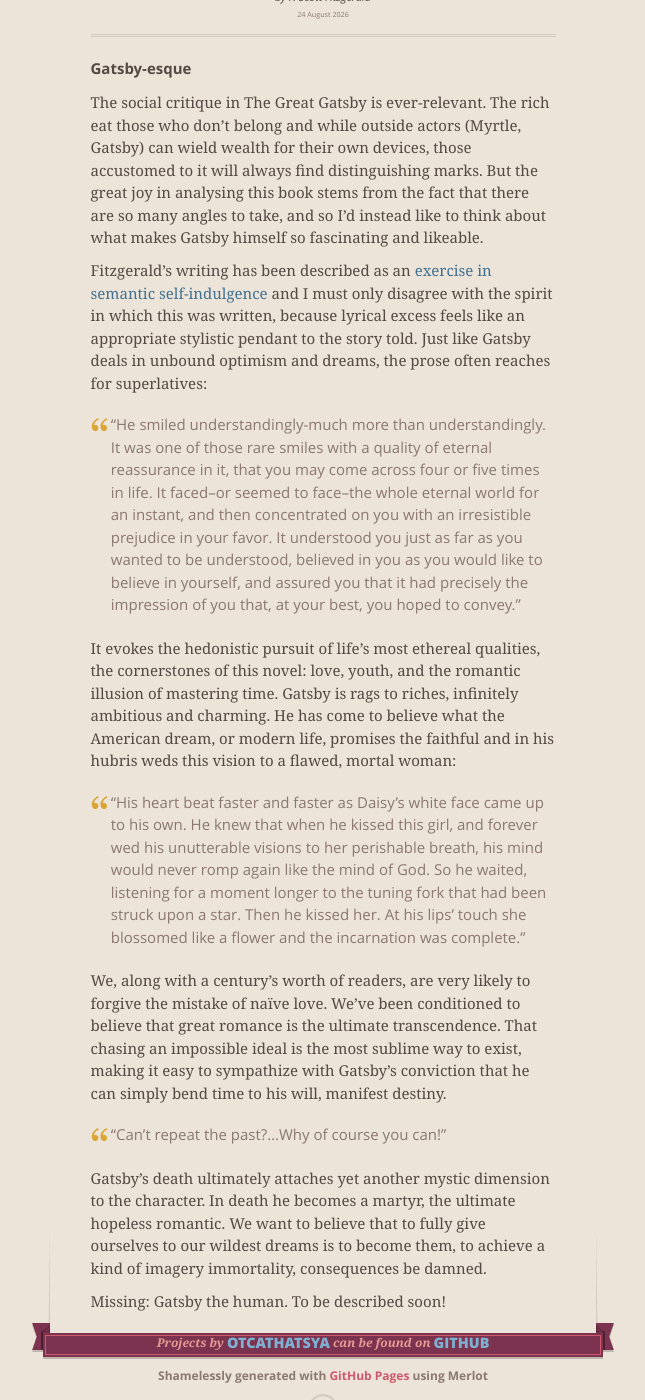
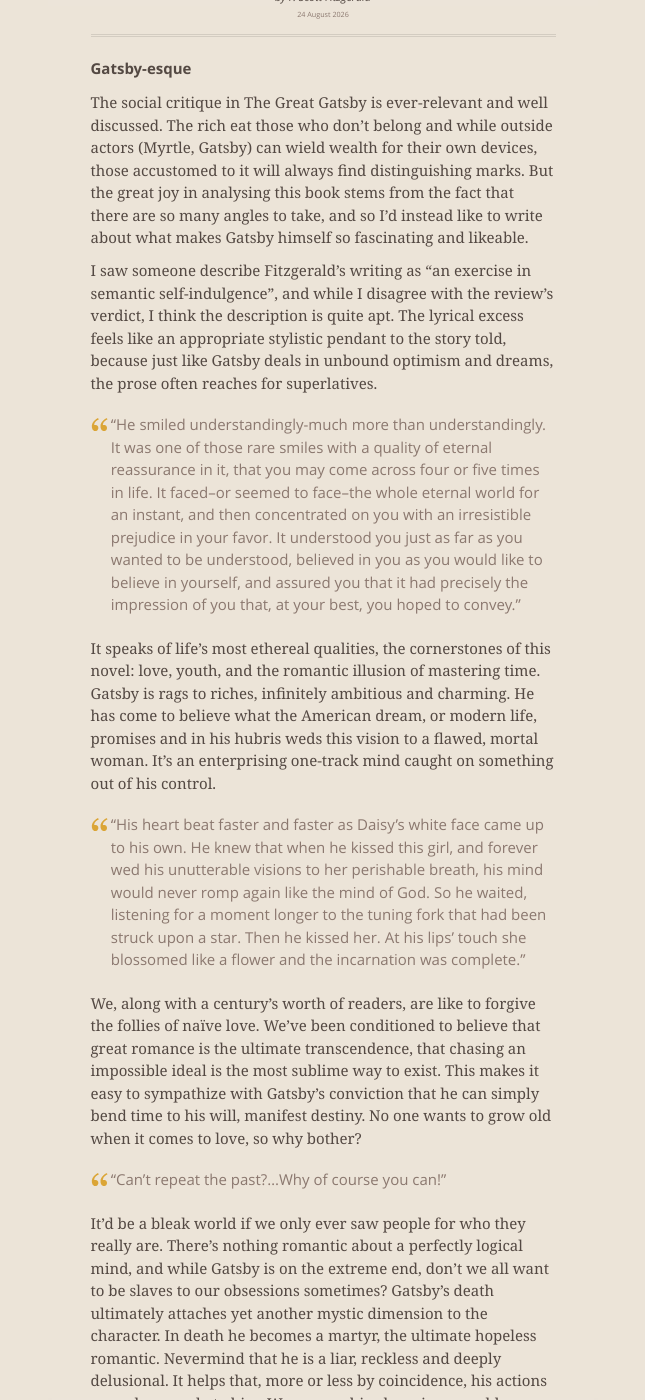
Before and after one commit to otcathatsya/otcathatsya.github.io, a Jekyll site: the page built from _reviews/2026-08-24-the-great-gatsby.md, in a window 1280 px wide and 1400 px high, scrolled down 327 px. Shown: the whole window, without its empty margins (317-962 px from the left). Built offline with Jekyll 4.4.1, drawn with Linux system fonts in a browser that asks for light colours; some of the changed text lies outside the part shown.

Commit message:
Make TGG review betterer

```diff
--- a/_reviews/2026-08-24-the-great-gatsby.md
+++ b/_reviews/2026-08-24-the-great-gatsby.md
@@ -8,21 +8,18 @@ description: "Why do we all love Gatsby?"
 
 # Gatsby-esque
 
-The social critique in The Great Gatsby is ever-relevant. The rich eat those who don't belong and while outside actors (Myrtle, Gatsby) can wield wealth for their own devices, those accustomed to it will always find distinguishing marks. But the great joy in analysing this book stems from the fact that there are so many angles to take, and so I'd instead like to think about what makes Gatsby himself so fascinating and likeable.
+The social critique in The Great Gatsby is ever-relevant and well discussed. The rich eat those who don’t belong and while outside actors (Myrtle, Gatsby) can wield wealth for their own devices, those accustomed to it will always find distinguishing marks. But the great joy in analysing this book stems from the fact that there are so many angles to take, and so I’d instead like to write about what makes Gatsby himself so fascinating and likeable.
 
-Fitzgerald's writing has been described as an [exercise in semantic self-indulgence](https://www.theguardian.com/books/booksblog/2013/apr/29/may-reading-group-f-scott-fitzgerald-great-gatsby#comment-23153231) and I must only disagree with the spirit in which this was written, because lyrical excess feels like an appropriate stylistic pendant to the story told. Just like Gatsby deals in unbound optimism and dreams, the prose often reaches for superlatives:
+I saw someone describe Fitzgerald’s writing as "an exercise in semantic self-indulgence", and while I disagree with the review's verdict, I think the description is quite apt. The lyrical excess feels like an appropriate stylistic pendant to the story told, because just like Gatsby deals in unbound optimism and dreams, the prose often reaches for superlatives.
 
-> "He smiled understandingly-much more than understandingly. It was one of those rare smiles with a quality of eternal reassurance in it, that you may come across four or five times in life. It faced--or seemed to face--the whole eternal world for an instant, and then concentrated on you with an irresistible prejudice in your favor. It understood you just as far as you wanted to be understood, believed in you as you would like to believe in yourself, and assured you that it had precisely the impression of you that, at your best, you hoped to convey."
+> “He smiled understandingly-much more than understandingly. It was one of those rare smiles with a quality of eternal reassurance in it, that you may come across four or five times in life. It faced–or seemed to face–the whole eternal world for an instant, and then concentrated on you with an irresistible prejudice in your favor. It understood you just as far as you wanted to be understood, believed in you as you would like to believe in yourself, and assured you that it had precisely the impression of you that, at your best, you hoped to convey.”
 
-It evokes the hedonistic pursuit of life's most ethereal qualities, the cornerstones of this novel: love, youth, and the romantic illusion of mastering time. Gatsby is rags to riches, infinitely ambitious and charming. He has come to believe what the American dream, or modern life, promises the faithful and in his hubris weds this vision to a flawed, mortal woman:
+It speaks of life’s most ethereal qualities, the cornerstones of this novel: love, youth, and the romantic illusion of mastering time. Gatsby is rags to riches, infinitely ambitious and charming. He has come to believe what the American dream, or modern life, promises and in his hubris weds this vision to a flawed, mortal woman. It's an enterprising one-track mind caught on something out of his control.
 
-> “His heart beat faster and faster as Daisy’s white face came up to his own. He knew that when he kissed this girl, and forever wed his unutterable visions to her perishable breath, his mind would never romp again like the mind of God. So he waited, listening for a moment longer to the tuning fork that had been struck upon a star. Then he kissed her. At his lips’ touch she blossomed like a flower and the incarnation was complete.”
+> "His heart beat faster and faster as Daisy’s white face came up to his own. He knew that when he kissed this girl, and forever wed his unutterable visions to her perishable breath, his mind would never romp again like the mind of God. So he waited, listening for a moment longer to the tuning fork that had been struck upon a star. Then he kissed her. At his lips’ touch she blossomed like a flower and the incarnation was complete.”
 
-We, along with a century's worth of readers, are very likely to forgive the mistake of naïve love.
-We've been conditioned to believe that great romance is the ultimate transcendence. That chasing an impossible ideal is the most sublime way to exist, making it easy to sympathize with Gatsby’s conviction that he can simply bend time to his will, manifest destiny.
+We, along with a century’s worth of readers, are like to forgive the follies of naïve love. We’ve been conditioned to believe that great romance is the ultimate transcendence, that chasing an impossible ideal is the most sublime way to exist. This makes it easy to sympathize with Gatsby’s conviction that he can simply bend time to his will, manifest destiny. No one wants to grow old when it comes to love, so why bother?
 
-> "Can’t repeat the past?…Why of course you can!"
+> "Can’t repeat the past?…Why of course you can!”
 
-Gatsby's death ultimately attaches yet another mystic dimension to the character. In death he becomes a martyr, the ultimate hopeless romantic. We want to believe that to fully give ourselves to our wildest dreams is to become them, to achieve a kind of imagery immortality, consequences be damned.
-
-Missing: Gatsby the human. To be described soon!
+It'd be a bleak world if we only ever saw people for who they really are. There's nothing romantic about a perfectly logical mind, and while Gatsby is on the extreme end, don't we all want to be slaves to our obsessions sometimes? Gatsby’s death ultimately attaches yet another mystic dimension to the character. In death he becomes a martyr, the ultimate hopeless romantic. Nevermind that he is a liar, reckless and deeply delusional. It helps that, more or less by coincidence, his actions cause harm only to him. We can see his obsession as noble because it only results in his own downfall. Gatsby is a character whose romantic idealism we'd all like to channel sometimes, but to embody him fully is to embrace certain demise.
```
